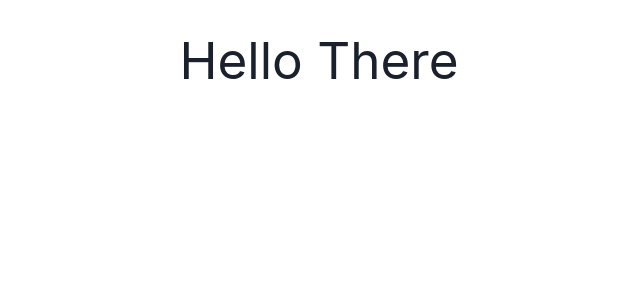
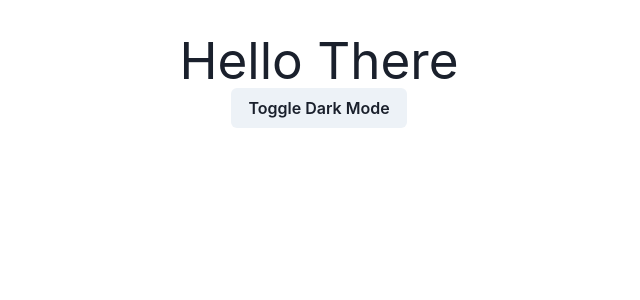
Before and after one commit to piratemermaid/webdev-templates, a React (Vite) app: page / in a window 1280 px wide. Shown: the top 300 px of the page, without its empty margins (321-961 px from the left). Built offline with nearby package versions, Linux system fonts and the light colour scheme.

Commit message:
add dark mode toggle

```diff
--- a/src/App.jsx
+++ b/src/App.jsx
@@ -1,9 +1,14 @@
+import { Button, useColorMode } from '@chakra-ui/react';
+
 import './App.css';
 
 function App() {
+  const { toggleColorMode } = useColorMode();
+
   return (
     <>
       <h1>Hello There</h1>
+      <Button onClick={toggleColorMode}>Toggle Dark Mode</Button>
     </>
   );
 }
```
